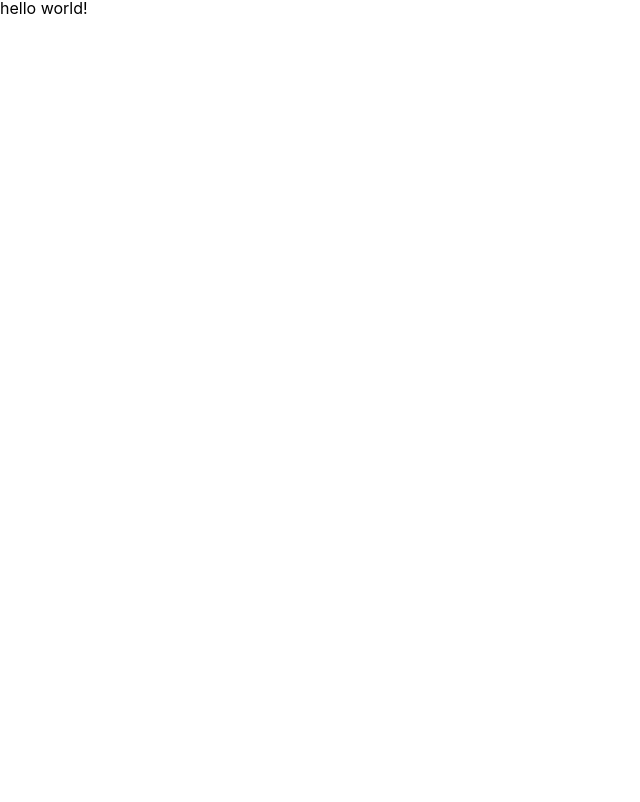
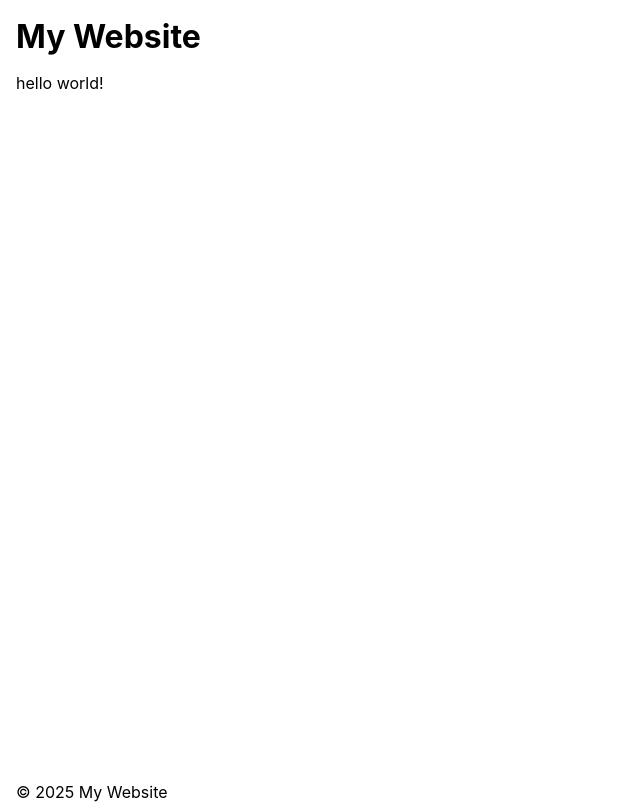
Before and after one commit to side-projects-org/ai-pipeline.fe, a React (Create React App) app: page / in a window 1280 px wide. Shown: the whole page, without its empty margins (0-640 px from the left). Built offline with nearby package versions, Linux system fonts and the light colour scheme.

Commit message:
FEAT - Layout 설정 (Header, Main, Footer)

```diff
--- a/src/App.css
+++ /dev/null
@@ -1,38 +0,0 @@
-.App {
-  text-align: center;
-}
-
-.App-logo {
-  height: 40vmin;
-  pointer-events: none;
-}
-
-@media (prefers-reduced-motion: no-preference) {
-  .App-logo {
-    animation: App-logo-spin infinite 20s linear;
-  }
-}
-
-.App-header {
-  background-color: #282c34;
-  min-height: 100vh;
-  display: flex;
-  flex-direction: column;
-  align-items: center;
-  justify-content: center;
-  font-size: calc(10px + 2vmin);
-  color: white;
-}
-
-.App-link {
-  color: #61dafb;
-}
-
-@keyframes App-logo-spin {
-  from {
-    transform: rotate(0deg);
-  }
-  to {
-    transform: rotate(360deg);
-  }
-}
--- a/src/App.tsx
+++ b/src/App.tsx
@@ -1,16 +1,8 @@
-import React from 'react';
-import logo from './logo.svg';
-import './App.css';
 import AppRouter from '@routes'
-import {BrowserRouter} from 'react-router-dom';
 
 
 function App() {
-    return (
-        <BrowserRouter>
-            <AppRouter />
-        </BrowserRouter>
-    );
+    return (<AppRouter />);
 }
 
 export default App;
--- /dev/null
+++ b/src/common/ScrollTop.tsx
@@ -0,0 +1,20 @@
+import { useEffect } from "react";
+import { useLocation } from "react-router-dom";
+
+// interface ScrollToTopProps {
+//     children?: React.ReactNode;
+// }
+
+// const ScrollToTop = ({ children }: ScrollToTopProps) => {
+const ScrollToTop = () => {
+    const { pathname } = useLocation();
+
+    useEffect(() => {
+        window.scrollTo(0, 0);
+    }, [pathname]);
+
+    // return (<>{children}</>);
+    return null;
+};
+
+export default ScrollToTop;
--- /dev/null
+++ b/src/components/Footer.tsx
@@ -0,0 +1,10 @@
+
+const Footer: React.FC = () => {
+    return (
+        <footer>
+            <p>&copy; 2025 My Website</p>
+        </footer>
+    );
+}
+
+export default Footer;
--- /dev/null
+++ b/src/components/Header.tsx
@@ -0,0 +1,10 @@
+
+const Header: React.FC = () => {
+    return (
+        <header>
+            <h1>My Website</h1>
+        </header>
+    );
+}
+
+export default Header;
--- /dev/null
+++ b/src/layout/Layout.tsx
@@ -0,0 +1,31 @@
+import React from 'react';
+import { Outlet } from 'react-router-dom';
+import Header from '@components/Header';
+import Footer from '@components/Footer';
+import styled from 'styled-components';
+
+
+const Layout: React.FC = () => (
+    <LayoutContainer>
+        <Header />
+        <Main>
+            <Outlet />
+        </Main>
+        <Footer />
+    </LayoutContainer>
+);
+
+
+const LayoutContainer = styled.div`
+    display: flex;
+    flex-direction: column;
+    min-height: 100vh;
+    padding: 0 1rem;
+`;
+
+const Main = styled.main`
+  flex: 1;
+`;
+
+
+export default Layout;
--- a/src/routes/index.tsx
+++ b/src/routes/index.tsx
@@ -1,12 +1,30 @@
+import { BrowserRouter } from 'react-router-dom';
+import { promptRoutes } from '@routes/promptRoutes';
+import Layout from '@layout/Layout';
+import ScrollToTop from '@common/ScrollTop';
 import { useRoutes } from 'react-router-dom';
-import {promptRoutes} from "@routes/promptRoutes";
+
+const AppRoutes = () => {
+    const routes = [
+        {
+            path: '/',
+            element: <Layout />,
+            children: [
+                ...promptRoutes,
+                { path: '/', element: <div>hello world!</div> },
+                { path: '*', element: <div>Not Found</div> }
+            ]
+        }
+    ];
+
+    return useRoutes(routes);
+};
 
 export default function AppRouter() {
-    const routes = [
-        ...promptRoutes,
-        {path: '/', element: <div>hello world!</div>},
-        {path: '*', element: <div>Not Found</div>}
-    ]
-
-    return useRoutes(routes);
+    return (
+        <BrowserRouter>
+            <ScrollToTop />
+            <AppRoutes />
+        </BrowserRouter>
+    );
 }
--- a/tsconfig.paths.json
+++ b/tsconfig.paths.json
@@ -10,7 +10,8 @@
       "@common/*": ["common/*"],
       "@hooks/*": ["hooks/*"],
       "@routes": ["routes/index.tsx"],
-      "@routes/*": ["routes/*"]
+      "@routes/*": ["routes/*"],
+      "@layout/*": ["layout/*"]
     }
   }
 }
```
